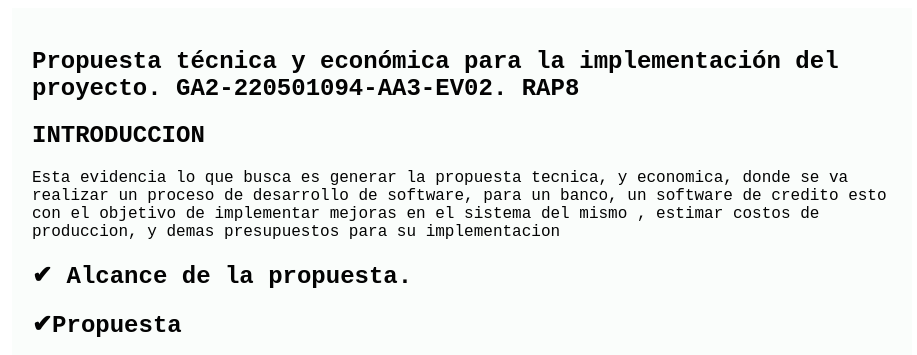
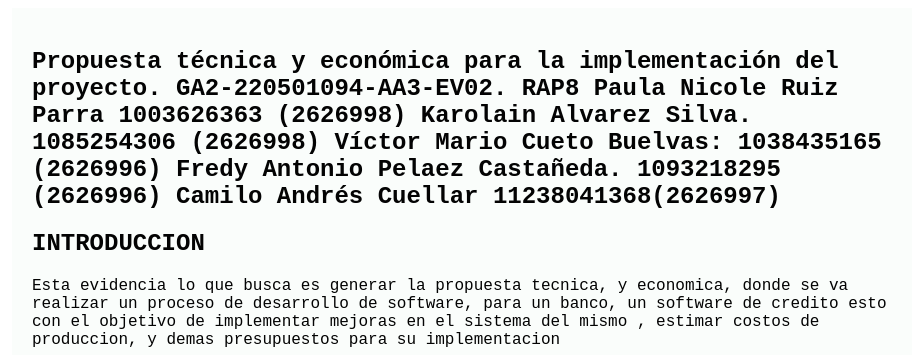
Before and after one commit to SenaSoftware/GA2220501094AA3EV02RAP8, a plain HTML site: page index.html in a window 1280 px wide. Shown: the top 355 px of the page, without its empty margins (178-1095 px from the left). Drawn offline with Linux system fonts and the light colour scheme.

Commit message:
Update index.html

```diff
--- a/index.html
+++ b/index.html
@@ -12,7 +12,12 @@
     <main class="main-container">
         <section>
             <div class="container">
-                <h1>Propuesta técnica y económica para la implementación del proyecto. GA2-220501094-AA3-EV02. RAP8</h1>
+                <h1>Propuesta técnica y económica para la implementación del proyecto. GA2-220501094-AA3-EV02. RAP8
+                Paula Nicole Ruiz Parra 1003626363 (2626998)
+                Karolain Alvarez Silva. 1085254306 (2626998)
+                Víctor Mario Cueto Buelvas: 1038435165 (2626996)
+                Fredy Antonio Pelaez Castañeda. 1093218295 (2626996)
+                Camilo Andrés Cuellar 11238041368(2626997)</h1>
                 <h1>INTRODUCCION</h1>
                 <p>Esta evidencia lo que busca es generar la propuesta tecnica, y economica,
                     donde se va realizar un proceso de desarrollo de software, para un banco,
```
